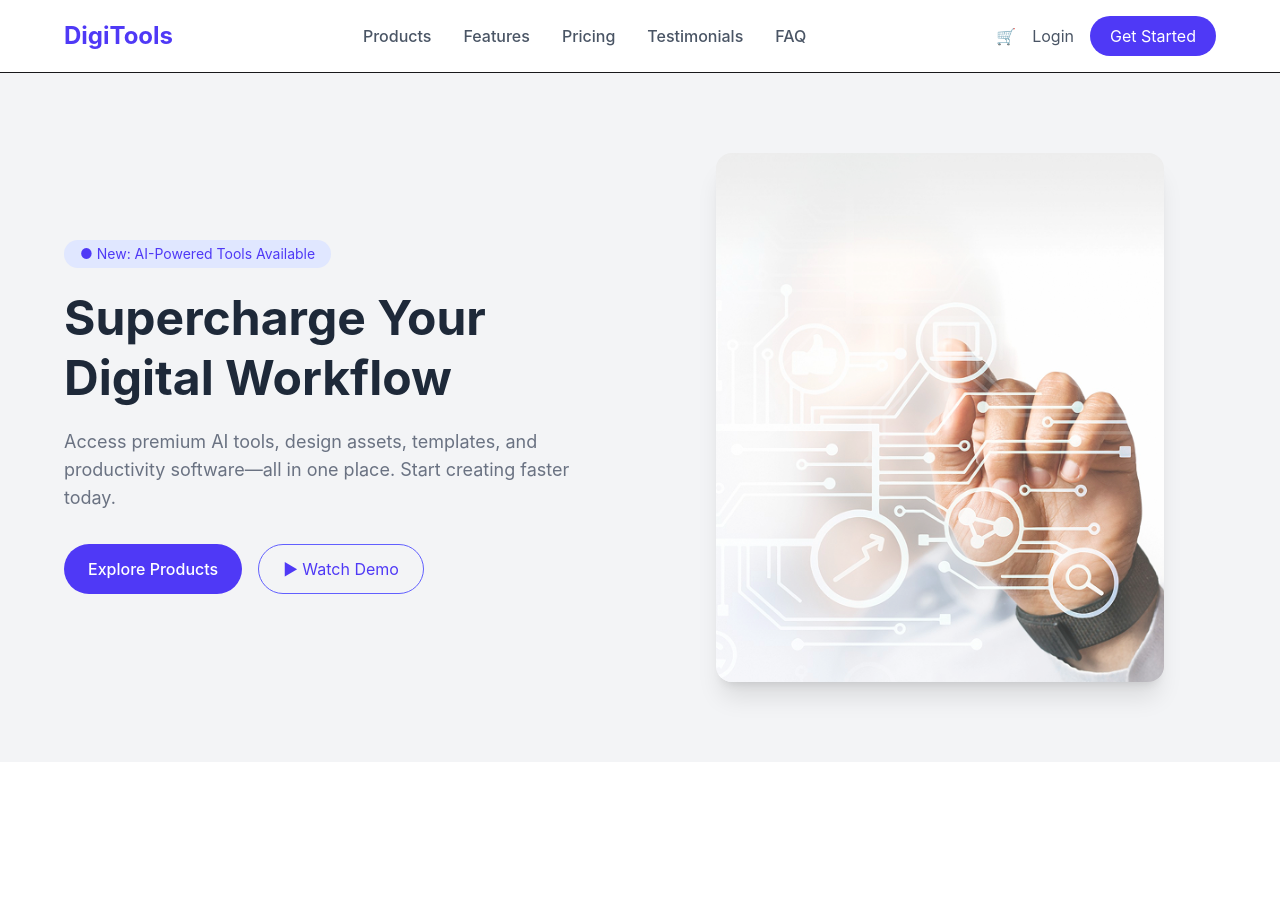
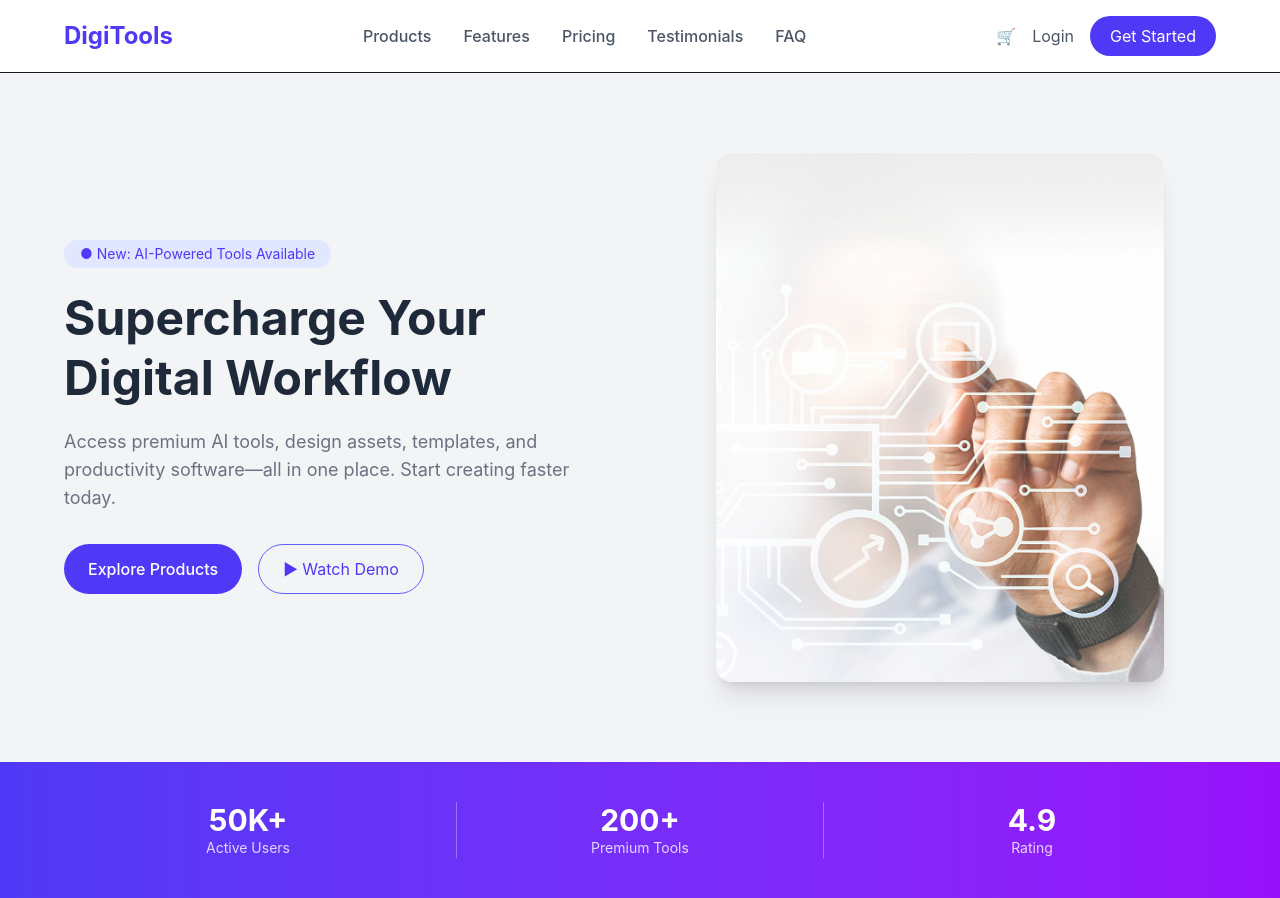
Before and after one commit to mintuvumi/Digi-tools, a React (Vite) app: page / in a window 1280 px wide. Before the commit the page ends 800 px from the top, so only its background shows below. Built offline with nearby package versions, Linux system fonts and the light colour scheme.

Commit message:
Added to Rating Point

```diff
--- a/src/App.jsx
+++ b/src/App.jsx
@@ -1,5 +1,6 @@
 import Banner from "./component/Banner"
 import NavBar from "./component/NavBar"
+import Rating from "./component/Rating"
 
 
 function App() {
@@ -10,6 +11,7 @@ function App() {
     <NavBar/>
 
     <Banner/>
+    <Rating/>
 
     </>
   )
--- /dev/null
+++ b/src/component/Rating.jsx
@@ -0,0 +1,28 @@
+import React from "react";
+
+const Rating = () => {
+  return (
+    <section className="bg-gradient-to-r from-indigo-600 to-purple-600 py-10">
+      <div className="max-w-6xl mx-auto grid grid-cols-1 md:grid-cols-3 text-center text-white gap-6">
+
+        <div>
+          <h3 className="text-3xl font-bold">50K+</h3>
+          <p className="text-sm opacity-80">Active Users</p>
+        </div>
+
+        <div className="md:border-l md:border-r border-white/30">
+          <h3 className="text-3xl font-bold">200+</h3>
+          <p className="text-sm opacity-80">Premium Tools</p>
+        </div>
+
+        <div>
+          <h3 className="text-3xl font-bold">4.9</h3>
+          <p className="text-sm opacity-80">Rating</p>
+        </div>
+
+      </div>
+    </section>
+  );
+};
+
+export default Rating;
```
